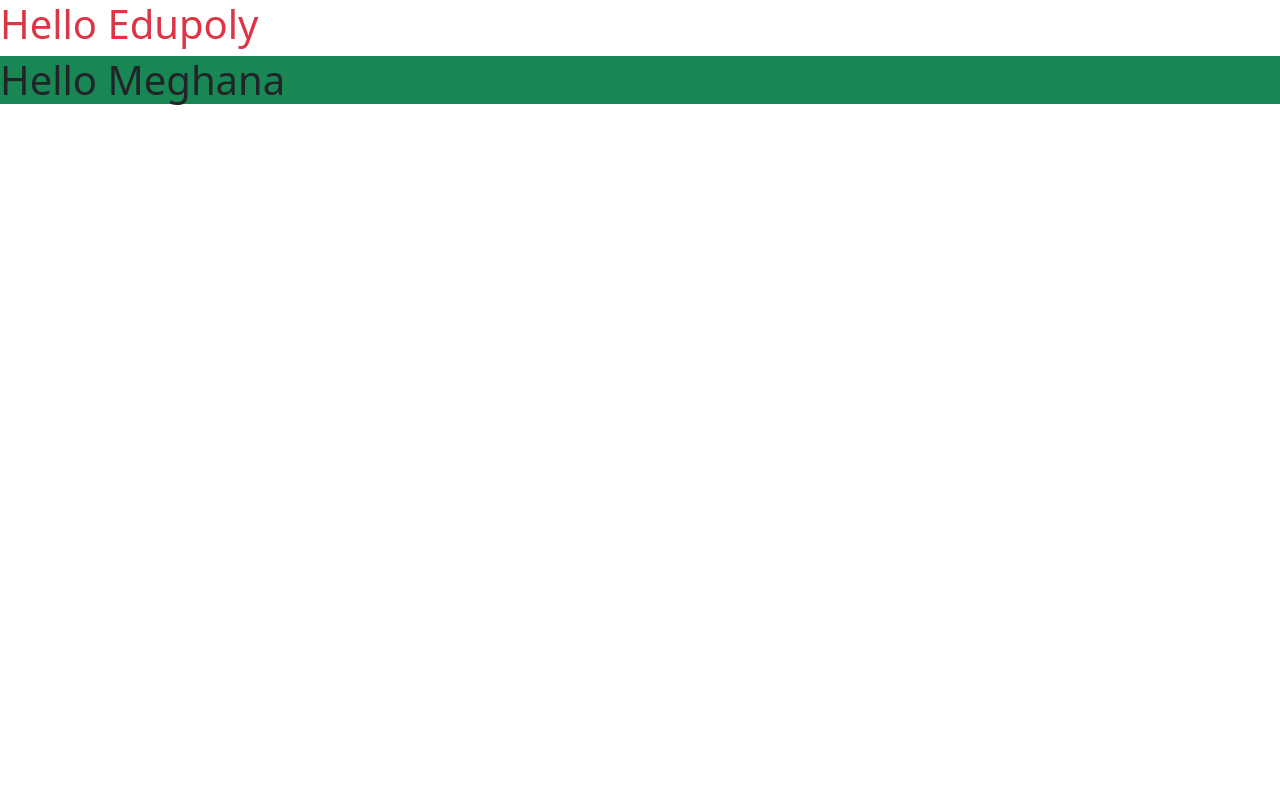
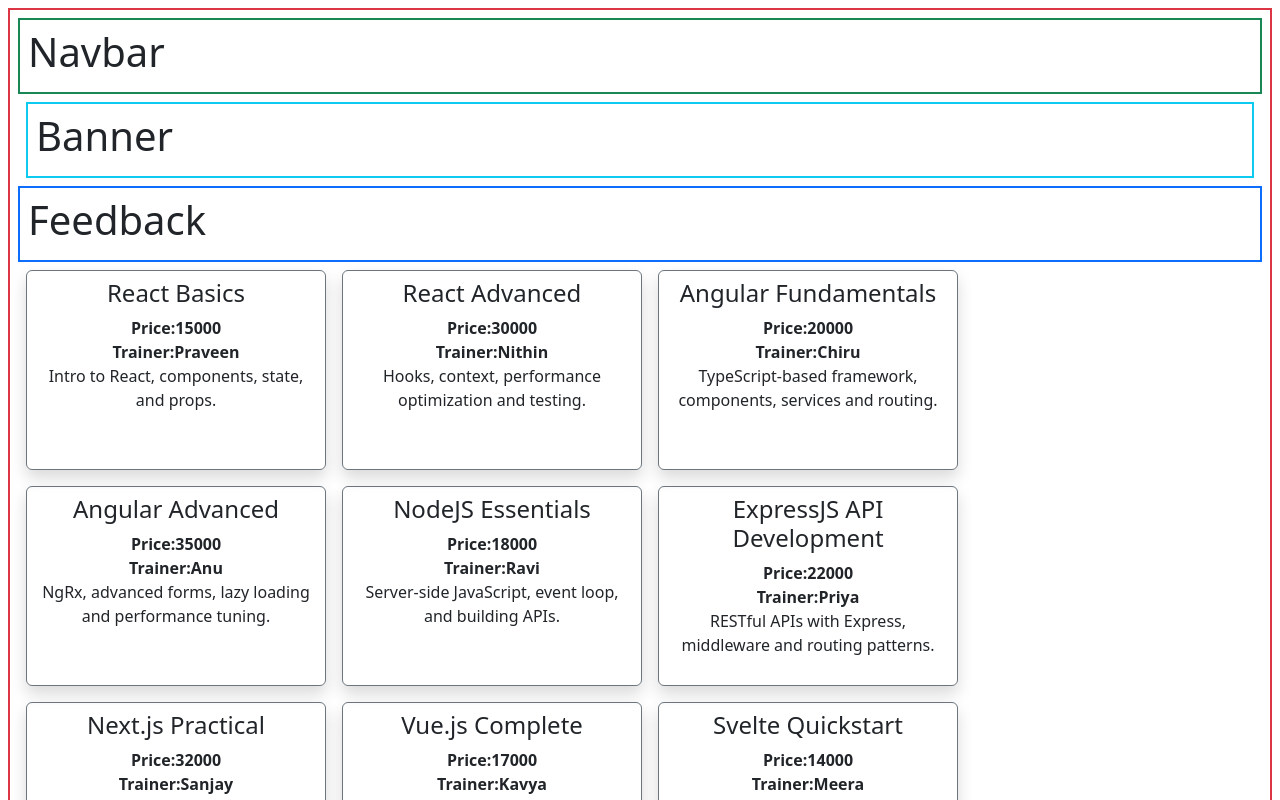
Before and after one commit to edupoly/rb55, a React (Vite) app: page / in a window 1280 px wide. Shown: the top 800 px of the page. Built offline with nearby package versions, Linux system fonts and the light colour scheme.

Commit message:
reusable components and props

```diff
--- a/src/App.jsx
+++ b/src/App.jsx
@@ -1,10 +1,184 @@
-import "./App.css";
-
+import Banner from "./components/Banner";
+import Course from "./components/Course";
+import Feedback from "./components/Feedback";
+import Footer from "./components/Footer";
+import Navbar from "./components/Navbar";
 function App() {
+  const courses = [
+    {
+      coursename: "React Basics",
+      price: 15000,
+      trainer: "Praveen",
+      duration: 20,
+      shortDescription: "Intro to React, components, state, and props.",
+    },
+    {
+      coursename: "React Advanced",
+      price: 30000,
+      trainer: "Nithin",
+      duration: 40,
+      shortDescription: "Hooks, context, performance optimization and testing.",
+    },
+    {
+      coursename: "Angular Fundamentals",
+      price: 20000,
+      trainer: "Chiru",
+      duration: 25,
+      shortDescription:
+        "TypeScript-based framework, components, services and routing.",
+    },
+    {
+      coursename: "Angular Advanced",
+      price: 35000,
+      trainer: "Anu",
+      duration: 45,
+      shortDescription:
+        "NgRx, advanced forms, lazy loading and performance tuning.",
+    },
+    {
+      coursename: "NodeJS Essentials",
+      price: 18000,
+      trainer: "Ravi",
+      duration: 30,
+      shortDescription:
+        "Server-side JavaScript, event loop, and building APIs.",
+    },
+    {
+      coursename: "ExpressJS API Development",
+      price: 22000,
+      trainer: "Priya",
+      duration: 28,
+      shortDescription:
+        "RESTful APIs with Express, middleware and routing patterns.",
+    },
+    {
+      coursename: "Next.js Practical",
+      price: 32000,
+      trainer: "Sanjay",
+      duration: 35,
+      shortDescription: "SSR, SSG, routing and performance with Next.js.",
+    },
+    {
+      coursename: "Vue.js Complete",
+      price: 17000,
+      trainer: "Kavya",
+      duration: 22,
+      shortDescription: "Vue core, components, composition API and tooling.",
+    },
+    {
+      coursename: "Svelte Quickstart",
+      price: 14000,
+      trainer: "Meera",
+      duration: 16,
+      shortDescription:
+        "Lightweight UI framework, reactivity and building components.",
+    },
+    {
+      coursename: "TypeScript for JavaScript Devs",
+      price: 16000,
+      trainer: "Arjun",
+      duration: 18,
+      shortDescription: "Types, generics, tooling and migrating JS projects.",
+    },
+    {
+      coursename: "Fullstack MERN",
+      price: 40000,
+      trainer: "Praveen",
+      duration: 60,
+      shortDescription:
+        "Mongo, Express, React and Node fullstack application building.",
+    },
+    {
+      coursename: "GraphQL API Design",
+      price: 26000,
+      trainer: "Nithin",
+      duration: 30,
+      shortDescription: "Schema design, resolvers, Apollo and best practices.",
+    },
+    {
+      coursename: "MongoDB for Developers",
+      price: 15000,
+      trainer: "Chiru",
+      duration: 20,
+      shortDescription:
+        "Document modeling, queries, indexing and aggregation framework.",
+    },
+    {
+      coursename: "Docker & Containers",
+      price: 21000,
+      trainer: "Anu",
+      duration: 24,
+      shortDescription:
+        "Containerization, images, Dockerfile and basic orchestration.",
+    },
+    {
+      coursename: "Backend with NestJS",
+      price: 28000,
+      trainer: "Ravi",
+      duration: 32,
+      shortDescription:
+        "Modular backend, decorators, dependency injection and testing.",
+    },
+    {
+      coursename: "Python for Developers",
+      price: 19000,
+      trainer: "Deepa",
+      duration: 26,
+      shortDescription:
+        "Core Python, standard library, scripting and best practices.",
+    },
+    {
+      coursename: "Django Web Development",
+      price: 24000,
+      trainer: "Karan",
+      duration: 34,
+      shortDescription:
+        "Building web apps with Django, ORM, templates and deployment.",
+    },
+    {
+      coursename: "Kubernetes Basics",
+      price: 23000,
+      trainer: "Ritika",
+      duration: 20,
+      shortDescription:
+        "Containers orchestration, pods, services, deployments and config.",
+    },
+    {
+      coursename: "CI/CD with GitHub Actions",
+      price: 15000,
+      trainer: "Vikram",
+      duration: 14,
+      shortDescription:
+        "Automating builds, tests and deployments using GitHub Actions.",
+    },
+    {
+      coursename: "AI/ML with TensorFlow",
+      price: 36000,
+      trainer: "Ananya",
+      duration: 40,
+      shortDescription:
+        "Neural networks, model training, TensorFlow APIs and deployment.",
+    },
+  ];
   return (
-    <div>
-      <h1 className="text-danger">Hello Edupoly</h1>
-      <h1 className="bg-success">Hello Meghana</h1>
+    <div className="border border-2 border-danger p-2 m-2">
+      <Navbar></Navbar>
+      <Banner></Banner>
+      <Feedback></Feedback>
+      <div className="d-flex flex-wrap">
+        {courses.map((course) => {
+          return (
+            <Course
+              price={course.price}
+              trainer={course.trainer}
+              duration={course.duration}
+              description={course.shortDescription}
+            >
+              {course.coursename}
+            </Course>
+          );
+        })}
+      </div>
     </div>
   );
 }
--- /dev/null
+++ b/src/components/Banner.jsx
@@ -0,0 +1,9 @@
+function Banner() {
+  return (
+    <div className="border border-2 border-info p-2 m-2">
+      <h1>Banner</h1>
+    </div>
+  );
+}
+
+export default Banner;
--- /dev/null
+++ b/src/components/Course.jsx
@@ -0,0 +1,19 @@
+import React from "react";
+
+function Course(props) {
+  console.log(props);
+
+  return (
+    <div
+      className="d-flex flex-column border border-1 border-secondary p-2 text-center m-2 rounded shadow"
+      style={{ width: "300px", height: "200px" }}
+    >
+      <h4>{props.children}</h4>
+      <b>Price:{props.price}</b>
+      <b>Trainer:{props.trainer}</b>
+      <p>{props.description}</p>
+    </div>
+  );
+}
+
+export default Course;
--- /dev/null
+++ b/src/components/Feedback.jsx
@@ -0,0 +1,9 @@
+function Feedback() {
+  return (
+    <div className="border border-2 border-primary p-2">
+      <h1>Feedback</h1>
+    </div>
+  );
+}
+
+export default Feedback;
--- /dev/null
+++ b/src/components/Footer.jsx
@@ -0,0 +1,11 @@
+import React from "react";
+
+function Footer() {
+  return (
+    <div className="border border-2 border-success bg-secondary p-2 fixed-bottom">
+      <h1>Footer</h1>
+    </div>
+  );
+}
+
+export default Footer;
--- /dev/null
+++ b/src/components/Navbar.jsx
@@ -0,0 +1,8 @@
+function Navbar() {
+  return (
+    <div className="border border-2 border-success p-2">
+      <h1>Navbar</h1>
+    </div>
+  );
+}
+export default Navbar;
```
